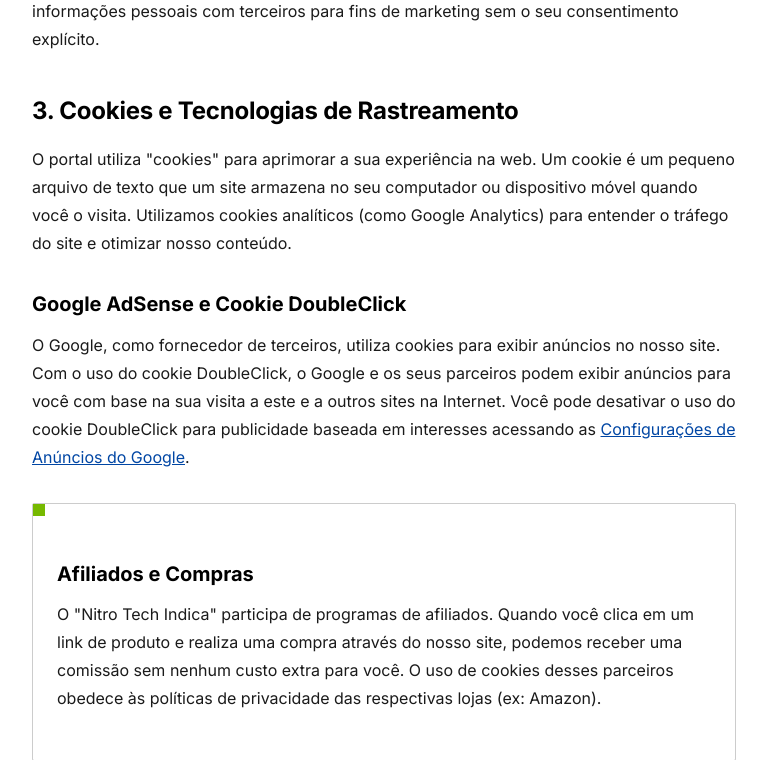
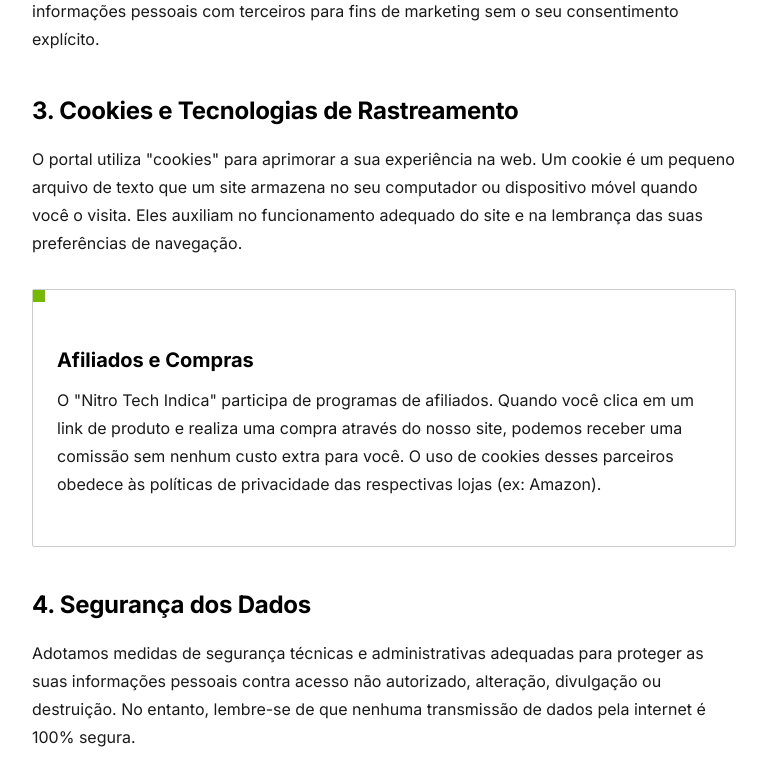
Before and after one commit to andresperes33/blog, a Django app: page /privacidade/ in a window 1280 px wide. Shown: the part 739-1499 px from the top of the page, without its empty margins (256-1023 px from the left). Run offline with Django 5.2, Linux system fonts and the light colour scheme; some libraries are stand-ins or nearby versions.

Commit message:
feat: remove tudo relacionado a Google (AdSense, Analytics, ads.txt, politica de privacidade)

```diff
--- a/config/urls.py
+++ b/config/urls.py
@@ -20,7 +20,6 @@ urlpatterns = [
     path('favicon.ico', serve, {'document_root': settings.STATIC_ROOT, 'path': 'img/favicon.ico'}),
     path('', include('reviews.urls')),
     path('robots.txt', TemplateView.as_view(template_name="robots.txt", content_type="text/plain")),
-    path('ads.txt', TemplateView.as_view(template_name="ads.txt", content_type="text/plain")),
     path('sitemap.xml', sitemap, {'sitemaps': sitemaps}, name='django.contrib.sitemaps.views.sitemap'),
     re_path(r'^media/(?P<path>.*)$', serve, {'document_root': settings.MEDIA_ROOT}),
 ]
--- a/templates/ads.txt
+++ /dev/null
@@ -1 +0,0 @@
-google.com, pub-1945676049008537, DIRECT, f08c47fec0942fa0
--- a/templates/base.html
+++ b/templates/base.html
@@ -58,20 +58,7 @@
 
     {% block extra_head %}{% endblock %}
 
-    <!-- Google AdSense Verification -->
-    <script async src="https://pagead2.googlesyndication.com/pagead/js/adsbygoogle.js?client=ca-pub-1945676049008537"
-     crossorigin="anonymous"></script>
-
-    <!-- Google tag (gtag.js) - Google Analytics -->
-    <script async src="https://www.googletagmanager.com/gtag/js?id=G-1WW3ELP911"></script>
-    <script>
-        window.dataLayer = window.dataLayer || [];
-        function gtag(){dataLayer.push(arguments);}
-        gtag('js', new Date());
-
-        gtag('config', 'G-1WW3ELP911');
-    </script>
-</head>
+    </head>
 
 <body class="bg-canvas text-body min-h-screen w-full">
 
--- a/templates/reviews/all_reviews.html
+++ b/templates/reviews/all_reviews.html
@@ -49,11 +49,6 @@
                 </div>
             </div>
         </a>
-        {% if forloop.counter == 4 %}
-        <div class="col-span-full sm:col-span-2 lg:col-span-3 my-2">
-            {% include 'ads/adsense_incontent.html' %}
-        </div>
-        {% endif %}
         {% empty %}
         <div class="col-span-full card p-16 text-center text-mute">
             Nenhuma análise postada ainda.
--- a/templates/reviews/comparison_detail.html
+++ b/templates/reviews/comparison_detail.html
@@ -68,10 +68,6 @@
 
             <div class="prose-body">
                 {{ comparison.content|safe }}
-            </div>
-
-            <div class="my-10 py-8 border-y border-hairline">
-                {% include 'ads/adsense_incontent.html' %}
             </div>
 
             <!-- Ficha Técnica Lado a Lado -->
--- a/templates/reviews/guide_detail.html
+++ b/templates/reviews/guide_detail.html
@@ -72,10 +72,6 @@
 
             <div class="prose-body">
                 {{ guide.content|safe }}
-            </div>
-
-            <div class="my-10 py-8 border-y border-hairline">
-                {% include 'ads/adsense_incontent.html' %}
             </div>
 
             <!-- Lista de Itens (Ranking) -->
--- a/templates/reviews/index.html
+++ b/templates/reviews/index.html
@@ -84,9 +84,6 @@
     </div>
 </section>
 
-<div class="max-w-content mx-auto px-4 sm:px-6 lg:px-8 py-2">
-    {% include 'ads/adsense_incontent.html' %}
-</div>
 {% endblock %}
 
 {% block extra_js %}
--- a/templates/reviews/privacy.html
+++ b/templates/reviews/privacy.html
@@ -40,16 +40,8 @@
         <h2>3. Cookies e Tecnologias de Rastreamento</h2>
         <p>
             O portal utiliza "cookies" para aprimorar a sua experiência na web. Um cookie é um pequeno arquivo de texto
-            que um site armazena no seu computador ou dispositivo móvel quando você o visita. Utilizamos cookies
-            analíticos (como Google Analytics) para entender o tráfego do site e otimizar nosso conteúdo.
-        </p>
-
-        <h3>Google AdSense e Cookie DoubleClick</h3>
-        <p>
-            O Google, como fornecedor de terceiros, utiliza cookies para exibir anúncios no nosso site. Com o uso do cookie DoubleClick,
-            o Google e os seus parceiros podem exibir anúncios para você com base na sua visita a este e a outros sites na Internet.
-            Você pode desativar o uso do cookie DoubleClick para publicidade baseada em interesses acessando as
-            <a href="https://adssettings.google.com/" target="_blank">Configurações de Anúncios do Google</a>.
+            que um site armazena no seu computador ou dispositivo móvel quando você o visita. Eles auxiliam no
+            funcionamento adequado do site e na lembrança das suas preferências de navegação.
         </p>
 
         <div class="card p-6 my-8">
--- a/templates/reviews/review_detail.html
+++ b/templates/reviews/review_detail.html
@@ -84,10 +84,6 @@
 
             <div class="prose-body">
                 {{ review.content|safe }}
-            </div>
-
-            <div class="my-10 py-8 border-y border-hairline">
-                {% include 'ads/adsense_incontent.html' %}
             </div>
 
             {% if review.conclusion %}
```
Also changed, not shown: templates/ads/adsense_incontent.html (deleted, +0 -12 lines).
